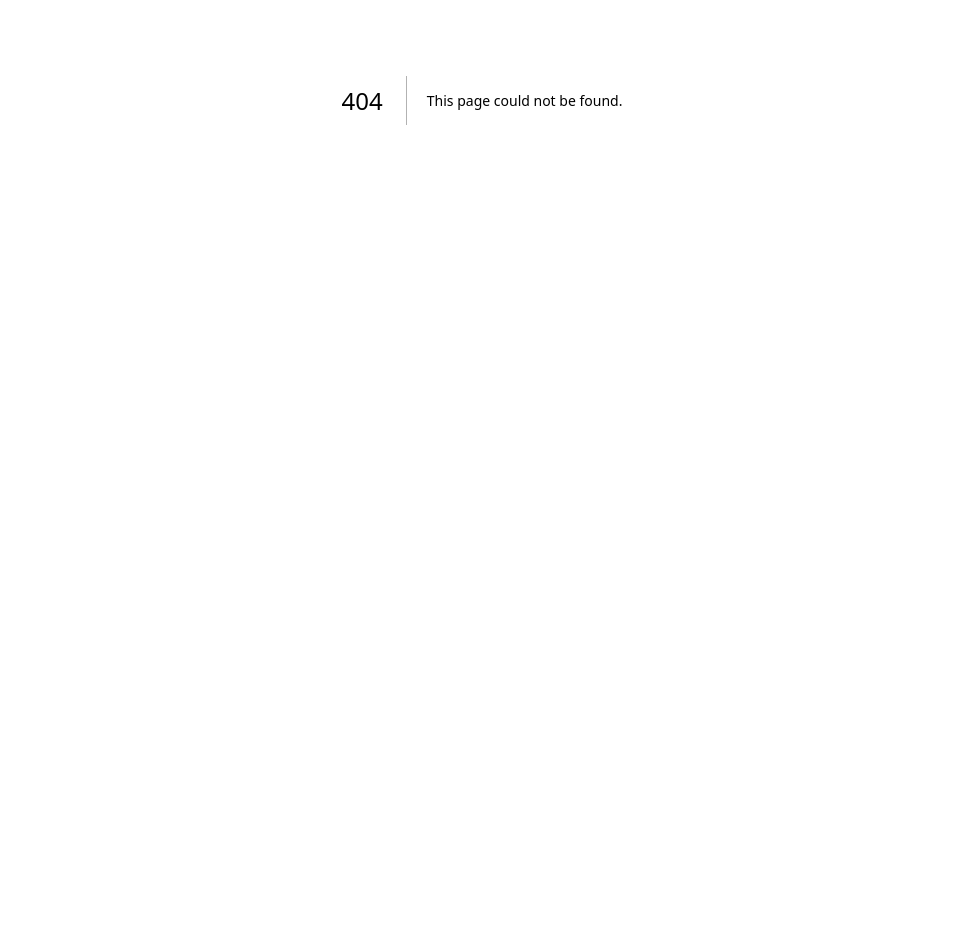
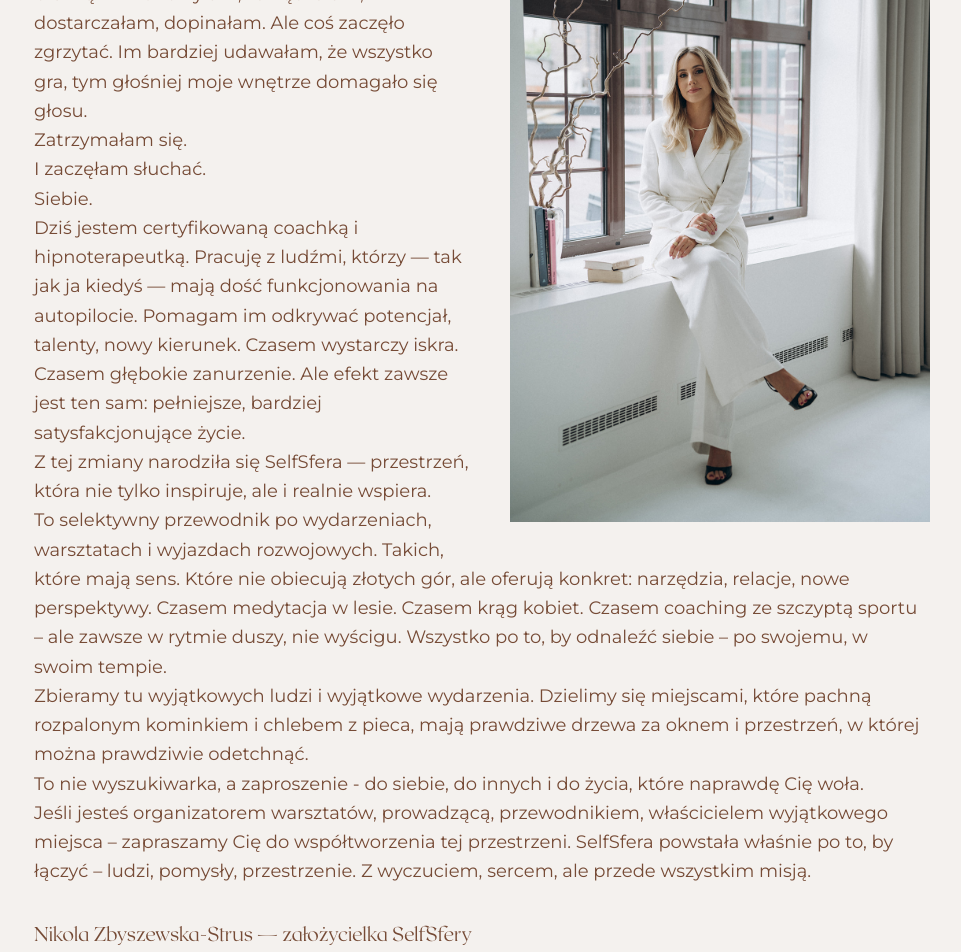
Before and after one commit to frankot/selsfera, a Next.js app: page /o-mnie in a window 1280 px wide. Before the commit this address had no page. Shown: the part 300-1252 px from the top of the page, without its empty margins (158-1119 px from the left). Before the commit the page ends 800 px from the top, so only its background shows below. Built offline with nearby package versions, Linux system fonts and the light colour scheme.

Commit message:
about vert

```diff
--- /dev/null
+++ b/app/(customer_facing)/o-mnie/page.tsx
@@ -0,0 +1,76 @@
+import Image from "next/image";
+
+export const metadata = {
+	title: "O nas | SelfSfera",
+	description: "Poznaj misję SelfSfery i historię, która nas napędza.",
+};
+
+export default function AboutPage() {
+	return (
+		<section className="w-full px-4 pt-10 md:pt-14 pb-20">
+			<div className="mx-auto max-w-4xl">
+				<h1 className="font-rox-reg text-foreground1 mb-8 text-3xl md:text-4xl">O NAS</h1>
+
+				{/* Float image on desktop, stacked on mobile */}
+				<div>
+					<Image
+						src="/o-mnie-vert.jpg"
+						alt="SelfSfera – o nas"
+						width={640}
+						height={900}
+						priority
+						className="mb-6 w-full max-w-[420px] h-auto md:float-right md:ml-10 md:mb-6"
+						sizes="(max-width: 768px) 100vw, 420px"
+					/>
+
+					<div className="text-foreground1/90 leading-relaxed md:text-lg">
+						<p>
+							Być może też to znasz: praca, która na papierze wygląda świetnie, a w środku… trochę wypala.
+						</p>
+						<p>
+							Przez 10 lat byłam związana z marketingiem i branżą IT — tworzyłam, zarządzałam, dostarczałam, dopinałam. Ale coś zaczęło
+							zgrzytać. Im bardziej udawałam, że wszystko gra, tym głośniej moje wnętrze domagało się głosu.
+						</p>
+						<p>
+							Zatrzymałam się.
+							<br />I zaczęłam słuchać.
+							<br />Siebie.
+						</p>
+						<p>
+							Dziś jestem certyfikowaną coachką i hipnoterapeutką. Pracuję z ludźmi, którzy — tak jak ja kiedyś — mają dość funkcjonowania
+							na autopilocie. Pomagam im odkrywać potencjał, talenty, nowy kierunek. Czasem wystarczy iskra. Czasem głębokie zanurzenie.
+							Ale efekt zawsze jest ten sam: pełniejsze, bardziej satysfakcjonujące życie.
+						</p>
+						<p>
+							Z tej zmiany narodziła się SelfSfera — przestrzeń, która nie tylko inspiruje, ale i realnie wspiera.
+						</p>
+						<p>
+							To selektywny przewodnik po wydarzeniach, warsztatach i wyjazdach rozwojowych. Takich, które mają sens. Które nie obiecują
+							złotych gór, ale oferują konkret: narzędzia, relacje, nowe perspektywy. Czasem medytacja w lesie. Czasem krąg kobiet. Czasem
+							coaching ze szczyptą sportu – ale zawsze w rytmie duszy, nie wyścigu. Wszystko po to, by odnaleźć siebie – po swojemu, w swoim
+							tempie.
+						</p>
+						<p>
+							Zbieramy tu wyjątkowych ludzi i wyjątkowe wydarzenia. Dzielimy się miejscami, które pachną rozpalonym kominkiem i chlebem z
+							pieca, mają prawdziwe drzewa za oknem i przestrzeń, w której można prawdziwie odetchnąć.
+						</p>
+						<p>
+							To nie wyszukiwarka, a zaproszenie - do siebie, do innych i do życia, które naprawdę Cię woła.
+						</p>
+						<p>
+							Jeśli jesteś organizatorem warsztatów, prowadzącą, przewodnikiem, właścicielem wyjątkowego miejsca – zapraszamy Cię do
+							współtworzenia tej przestrzeni. SelfSfera powstała właśnie po to, by łączyć – ludzi, pomysły, przestrzenie. Z wyczuciem,
+							sercem, ale przede wszystkim misją.
+						</p>
+						<p className="font-rox-reg text-foreground1 mt-8 text-xl">
+							Nikola Zbyszewska-Strus — założycielka SelfSfery
+						</p>
+					</div>
+
+					{/* Clear the float after text */}
+					<div className="clear-both" />
+				</div>
+			</div>
+		</section>
+	);
+}
```
Also changed, not shown: public/o-mnie-vert.jpg (added), public/o-mnie.jpg (added).
